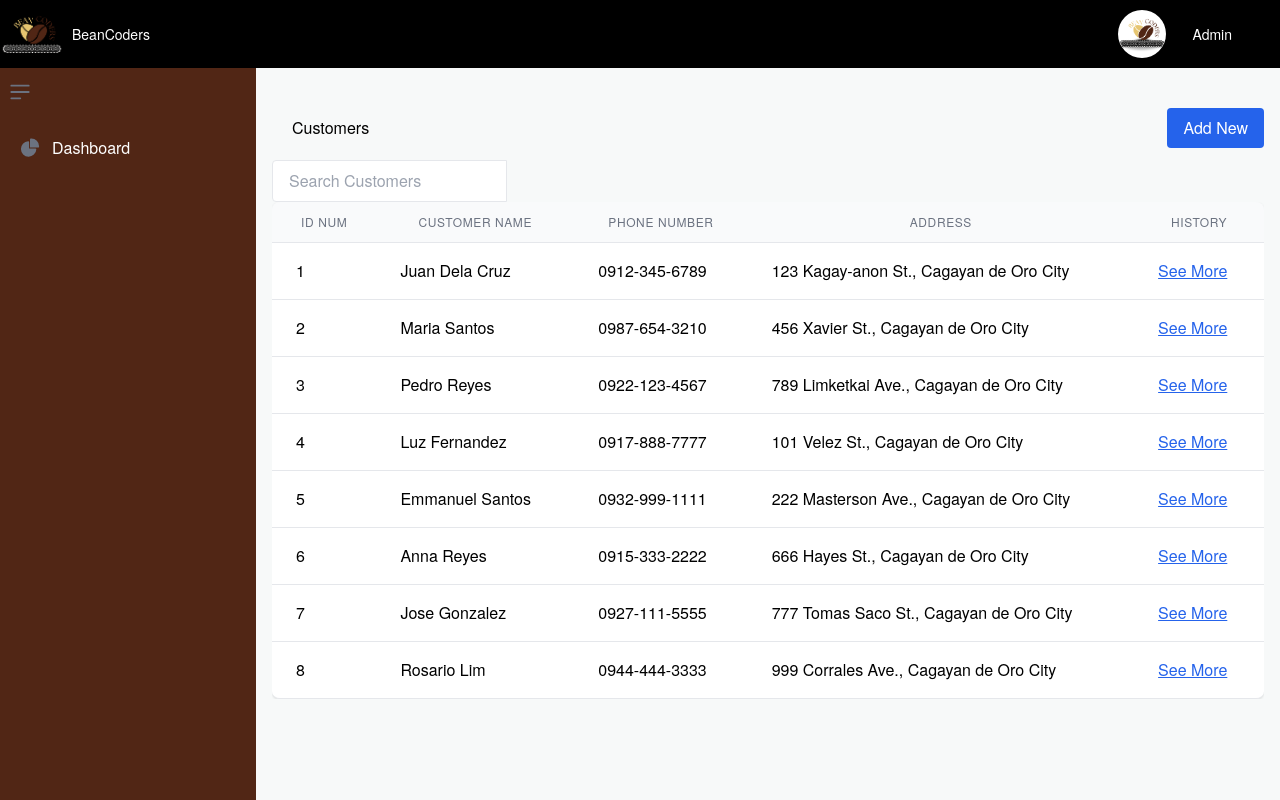
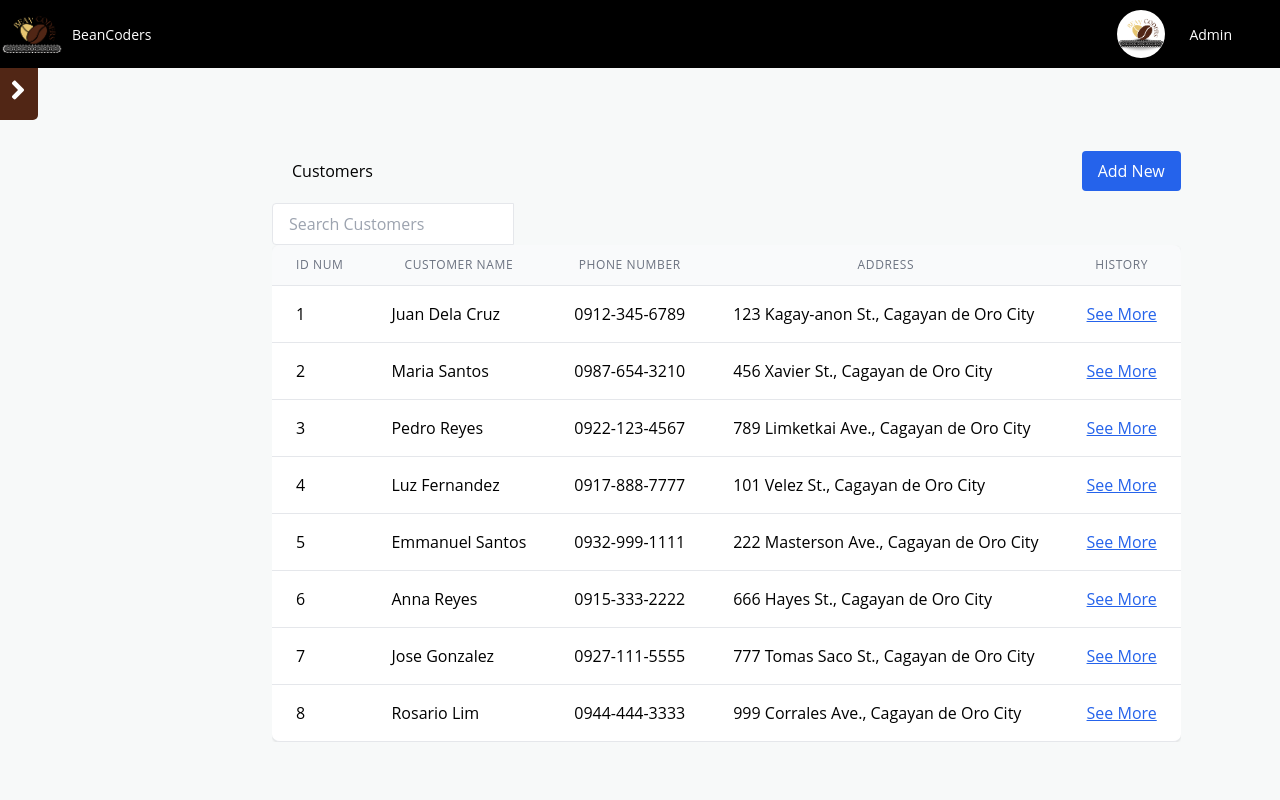
Before and after one commit to joephinecalapiz/beancoders-coffee-sorters, a React (Vite) app: page /customers in a window 1280 px wide. Built offline with nearby package versions, Linux system fonts and the light colour scheme.

Commit message:
Update Dashboard

```diff
--- a/package.json
+++ b/package.json
@@ -19,6 +19,7 @@
     "react-helmet": "^6.1.0",
     "react-helmet-async": "^1.3.0",
     "react-hook-form": "^7.45.2",
+    "react-icons": "^4.10.1",
     "react-router-dom": "^6.14.2"
   },
   "devDependencies": {
--- a/src/App.jsx
+++ b/src/App.jsx
@@ -1,30 +1,66 @@
 /** @format */
 
-import React from "react";
-import { BrowserRouter, Routes, Route } from "react-router-dom";
+import React, { useState } from "react";
+import { BrowserRouter, Routes, Route, Navigate } from "react-router-dom";
 import Login from "./screens/AuthScreen/Login";
 import Landing from "./screens/Landing";
 import About from "./screens/about";
-
+import "./index.css";
 import Signup from "./screens/AuthScreen/Signup";
 import Dashboard from "./screens/DashboardScreen/Dashboard";
 import Sorters from "./screens/DashboardScreen/Sorters";
 import Customers from "./screens/DashboardScreen/Customers";
 import Status from "./screens/DashboardScreen/Status";
+import Sidebar from "./component/Sidebar";
+import Topbar from "./component/Topbar";
 
 function App() {
+  const [navVisible, showNavbar] = useState(false);
+
   return (
     <BrowserRouter>
+      <div className="App">
+        <Sidebar visible={navVisible} show={showNavbar} />
+        <Topbar />
         <Routes>
+          <Route
+            path="/dashboard"
+            element={
+              <div className={!navVisible ? "page" : "page page-with-navbar"}>
+                <Dashboard />
+              </div>
+            }
+          />
+          <Route
+            path="/customers"
+            element={
+              <div className={!navVisible ? "page" : "page page-with-navbar"}>
+                <Customers />
+              </div>
+            }
+          />
+          <Route
+            path="/sorters"
+            element={
+              <div className={!navVisible ? "page" : "page page-with-navbar"}>
+                <Sorters />
+              </div>
+            }
+          />
+          <Route
+            path="/status"
+            element={
+              <div className={!navVisible ? "page" : "page page-with-navbar"}>
+                <Status />
+              </div>
+            }
+          />
           <Route path="/" element={<Landing />} />
           <Route path="/aboutus" element={<About />} />
           <Route path="/login" element={<Login />} />
           <Route path="/signup" element={<Signup />} />
-        <Route path="/dashboard" element={<Dashboard />} />
-        <Route path="/customers" element={<Customers />} />
-        <Route path="/sorters" element={<Sorters />} />
-        <Route path="/status" element={<Status />} />
         </Routes>
+      </div>
     </BrowserRouter>
   );
 }
--- a/src/component/Sidebar.jsx
+++ b/src/component/Sidebar.jsx
@@ -1,69 +1,85 @@
 /** @format */
 
-import React, { useState } from "react";
-import { useNavigate } from "react-router-dom";
+import React from 'react';
+import {
+	FaAngleRight,
+	FaAngleLeft,
+	FaChartBar,
+	FaThLarge,
+	FaShoppingCart,
+	FaCog,
+	FaSignOutAlt,
+	FaBars
+} from 'react-icons/fa';
+import { NavLink } from "react-router-dom";
+import "./sidebar.css";
 
-const Sidebar = () => {
-  const [sidebarOpen, setSidebarOpen] = useState(false);
-  const navigate = useNavigate();
+const ICON_SIZE = 20;
 
-  const toggleSidebar = () => {
-    setSidebarOpen(!sidebarOpen);
-  };
+function Sidebar({visible, show}) {
 
 	return (
-    <div
-      className={`fixed top-0 left-0 z-40 mt-16 w-64 h-screen bg-brown-800 transition-transform ${
-        sidebarOpen ? "" : "-translate-x-full sm:translate-x-0"
-      }`}
+		<>
+			<div className="mobile-nav">
+				<button
+					className="mobile-nav-btn"
+					onClick={() => show(!visible)}
 				>
+					<FaBars size={24}  />
+				</button>
+			</div>
+			<nav className={!visible ? 'navbar' : ''}>
 				<button
-        onClick={toggleSidebar}
-        aria-controls="default-sidebar"
 					type="button"
-        className="inline-flex items-center p-2 mt-2 mr-3 text-sm text-gray-500 rounded-lg hover:bg-gray-100 focus:outline-none focus:ring-2 focus:ring-gray-200 dark:text-gray-400 dark:hover:bg-gray-700 dark:focus:ring-gray-600"
+					className="nav-btn"
+					onClick={() => show(!visible)}
 				>
-        <span className="sr-only">Open sidebar</span>
-        <svg
-          className="w-6 h-6"
-          aria-hidden="true"
-          fill="currentColor"
-          viewBox="0 0 20 20"
-          xmlns="http://www.w3.org/2000/svg"
+					{ !visible
+						? <FaAngleRight size={30} /> : <FaAngleLeft size={30} />}
+				</button>
+				<div>
+					{/* <NavLink
+						className="logo"
+						to="/"
 					>
-          <path
-            clipRule="evenodd"
-            fillRule="evenodd"
-            d="M2 4.75A.75.75 0 012.75 4h14.5a.75.75 0 010 1.5H2.75A.75.75 0 012 4.75zm0 10.5a.75.75 0 01.75-.75h7.5a.75.75 0 010 1.5h-7.5a.75.75 0 01-.75-.75zM2 10a.75.75 0 01.75-.75h14.5a.75.75 0 010 1.5H2.75A.75.75 0 012 10z"
-          ></path>
-        </svg>
-      </button>
-
-      <div className="h-full px-3 py-4 overflow-y-auto">
-        <ul className="space-y-2 font-medium">
-          <li
-            onClick={() => {
-              navigate("/dashboard");
-            }}
-          >
-            <a className="flex items-center p-2 rounded-lg hover:bg-gray-600 dark:hover:bg-gray-700 group group-hover:text-white group-hover:text-black">
-              <svg
-                className="w-5 h-5 text-gray-500 transition duration-75 dark:text-gray-400 group-hover:text-gray-900 dark:group-hover:text-white"
-                aria-hidden="true"
-                xmlns="http://www.w3.org/2000/svg"
-                fill="currentColor"
-                viewBox="0 0 22 21"
-              >
-                <path d="M16.975 11H10V4.025a1 1 0 0 0-1.066-.998 8.5 8.5 0 1 0 9.039 9.039.999.999 0 0 0-1-1.066h.002Z" />
-                <path d="M12.5 0c-.157 0-.311.01-.565.027A1 1 0 0 0 11 1.02V10h8.975a1 1 0 0 0 1-.935c.013-.188.028-.374.028-.565A8.51 8.51 0 0 0 12.5 0Z" />
-              </svg>
-              <span className="ml-3 text-white">Dashboard</span>
-            </a>
-          </li>
-        </ul>
+							<img
+								src={require("../assets/Images/logo.png")}
+								alt="logo"
+							/>
+					</NavLink> */}
+					<div className="links nav-top">
+						<NavLink to="/dashboard" className="nav-link">
+							<FaThLarge size={ICON_SIZE} />
+							<span>Dashboard</span>
+						</NavLink>
+						<NavLink to="/customers" className="nav-link">
+							<FaShoppingCart size={ICON_SIZE} />
+							<span>Customers</span>
+						</NavLink>
+						<NavLink to="/sorters" className="nav-link">
+							<FaShoppingCart size={ICON_SIZE} />
+							<span>Sorters</span>
+						</NavLink>
+            <NavLink to="/status" className="nav-link">
+							<FaChartBar size={ICON_SIZE} />
+							<span>Status </span>
+						</NavLink>
 					</div>
 				</div>
+
+				<div className="links">
+					{/* <NavLink to="/settings" className="nav-link">
+						<FaCog size={ICON_SIZE} />
+						<span>Settings</span>
+					</NavLink> */}
+					<NavLink to="/Sign-out" className="nav-link">
+						<FaSignOutAlt size={ICON_SIZE} />
+						<span>Logout</span>
+					</NavLink>
+				</div>
+			</nav>
+		</>
   );
-};
+}
 
 export default Sidebar;
--- a/src/component/Topbar.jsx
+++ b/src/component/Topbar.jsx
@@ -16,7 +16,7 @@ const Topbar = () => {
   return (
     <div
       className="absolute flex flex-row w-full text-white text-[14px]"
-      style={{ position: "fixed", top: 0, left: 0, zIndex: 100 }}
+      style={{ position: "absolute", top: 0, left: 0, zIndex: 100 }}
     >
       <div className="bg-black h-full w-full flex items-center">
         <img src={BeansLogo} alt="BeansLogo" className="h-16 w-16 mt-1" />
--- /dev/null
+++ b/src/component/sidebar.css
@@ -0,0 +1,114 @@
+nav{
+	position:absolute;
+	top:50px;
+	left:0;
+	display:flex;
+	flex-direction:column;
+	justify-content: space-between;
+	width:15%;
+	min-height: 100vh;
+	background-color: #512615;
+	padding:2rem 1rem 1rem 1rem;
+	/* transition: transform 1s; */
+}
+
+.navbar{
+	transform: translateX(-100%);
+}
+
+.nav-btn{
+	position: absolute;
+		transform: translateX(38px);
+	top: 10px;
+	right: 0;
+	width:40px;
+	height: 60px;
+	border-top-right-radius: 5px;
+	border-bottom-right-radius: 5px;
+	display: flex;
+	justify-content: center;
+	align-items: center;
+	background-color: #512615;
+	outline: none;
+	border: none;
+	font-size: 1rem;
+	padding: 5px 10px;
+	cursor: pointer;
+	color: #fff;
+}
+
+/* .logo{
+	display: block;
+	width: 100px;
+	margin: auto;
+	background:transparent;
+}
+
+.logo img{
+	display: block;
+	width: 100%;
+	height: 100%;
+} */
+
+.nav-link{
+	display: flex;
+	align-items: center;
+	color: #fff;
+	text-decoration: none;
+	padding: 10px 1rem;
+	border-radius: 5px;
+	margin-bottom: 5px;
+}
+
+.nav-link:hover{
+	background-color:#AFB4FF;
+	color: #4e4e4e;
+}
+
+.nav-link span{
+	margin-left: 10px;
+}
+
+.nav-top{
+	margin-top: 1rem;
+}
+
+.mobile-nav{
+	background-color:#512615;
+	width: 100%;
+	height: 50px;
+	display: none;
+	margin-top: 4.2rem;
+}
+
+.mobile-nav-btn{
+	color: #fff;
+	background: transparent;
+	outline: none;
+	border: none;
+	top: 100px;
+	margin: 10px 15px ;
+}
+
+@media only screen and (max-width: 768px){
+	nav{
+		width: 40%;
+		padding: 10px;
+	}
+}
+
+@media only screen and (max-width: 450px){
+	.mobile-nav{
+		display: flex;
+		align-items: center;
+	}
+	nav{
+		width: 70%;
+		top: 100px;
+		min-height: calc(100vh - 38px);
+	}
+
+	.nav-btn{
+		display: none;
+	}
+}
--- a/src/index.css
+++ b/src/index.css
@@ -3,6 +3,7 @@
 @tailwind base;
 @tailwind components;
 @tailwind utilities;
+@import url('https://fonts.googleapis.com/css2?family=Open+Sans:wght@300;400;600;700;800&display=swap');
 
 
 html,
@@ -21,3 +22,37 @@ body,
   display: flex;
   position: relative;
 }
+
+*{
+	padding: 0;
+	margin: 0;
+	box-sizing: border-box;
+	font-family: 'Open Sans', sans-serif;
+}
+
+.App{
+	display: flex;
+	flex-direction: column;
+	width: 100%;
+	height: 100vh;
+}
+
+.page{
+	flex-basis: 100%;
+	display: flex;
+	justify-content: center;
+	align-items: center;
+	transition: margin-left 1s;
+}
+
+.page-with-navbar{
+	margin-left: 15%;
+}
+
+@media only screen and (max-width: 768px){
+	.page-with-navbar{
+		width: 100%;
+		margin-left: 0;
+	}
+
+}
--- a/src/screens/DashboardScreen/Customers.jsx
+++ b/src/screens/DashboardScreen/Customers.jsx
@@ -40,9 +40,6 @@ const Customers = () => {
 
   return (
     <>
-      <Sidebar />
-      <Topbar />
-
       <div className="m-auto p-4 sm:ml-64">
         <div className="flex justify-between items-center mt-20">
           <h1 className="text-black text-32px mt-5 m-5">Customers</h1>
--- a/src/screens/DashboardScreen/Dashboard.jsx
+++ b/src/screens/DashboardScreen/Dashboard.jsx
@@ -1,27 +1,34 @@
 /** @format */
 
-import React, { useEffect, useRef } from "react";
+import React, { useState, useEffect, useRef } from "react";
 import { useNavigate } from "react-router-dom";
 import Topbar from "../../component/Topbar";
 import Sidebar from "../../component/Sidebar";
 // import { Chart, LinearScale } from "chart.js";
 
 const Dashboard = () => {
+  const [sidebarOpen, setSidebarOpen] = useState(false); // State to control sidebar
   const navigate = useNavigate();
 
+  const toggleSidebar = () => {
+    setSidebarOpen(!sidebarOpen); // Toggle sidebar state
+  };
+
+
   return (
+
     <>
-      <Sidebar />
-      <Topbar />
+      {/* <Sidebar sidebarOpen={sidebarOpen} toggleSidebar={toggleSidebar} /> Pass props */}
+      {/* <Topbar /> */}
       <div className="m-auto p-4 sm:ml-64">
-        <p class=" mt-20 text-2xl text-gray-400 dark:text-gray-500">
-          <h1 className="text-black text-16px ml-2">Dashboard</h1>
+        <p class="text-2xl text-gray-400 dark:text-gray-500">
+          <h1 className="text-black text-16px">Dashboard</h1>
         </p>
         <div className="mt-auto">
-          <div className="grid grid-cols-3 gap-4 mb-4">
+          <div className="grid grid-cols-1 gap-4 mb-4">
             <div className="flex items-center justify-center h-24 rounded bg-gray-300 dark:bg-gray-800">
               <div>
-                <h1 className="text-black text-16px ml-2">Bad Beans</h1>
+                <h1 className="text-black text-16px">Bad Beans</h1>
                 <h1 className="text-2xl text-black text-16px ml-2 justify-center flex items-center">
                   60g
                 </h1>
@@ -29,7 +36,7 @@ const Dashboard = () => {
             </div>
             <div className="flex items-center justify-center h-24 rounded bg-gray-300 dark:bg-gray-800">
               <div>
-                <h1 className="text-black text-16px ml-2">Good Beans</h1>
+                <h1 className="text-black text-16px">Good Beans</h1>
                 <h1 className="text-2xl text-black text-16px ml-2 justify-center flex items-center">
                   60g
                 </h1>
@@ -37,7 +44,7 @@ const Dashboard = () => {
             </div>
             <div className="flex items-center justify-center h-24 rounded bg-gray-300 dark:bg-gray-800">
               <div>
-                <h1 className="text-black text-16px ml-2">KG of Bad Beans</h1>
+                <h1 className="text-black text-16px ml-10 mr-10">KG of Bad Beans</h1>
                 <h1 className="text-2xl text-black text-16px ml-2 justify-center flex items-center">
                   60kg
                 </h1>
--- a/src/screens/DashboardScreen/Sorters.jsx
+++ b/src/screens/DashboardScreen/Sorters.jsx
@@ -45,8 +45,6 @@ const Sorters = () => {
 
   return (
     <>
-      <Sidebar />
-      <Topbar />
       <div className="m-auto p-4 sm:ml-64">
         <div className="flex justify-between items-center mt-20">
           <h1 className="text-black text-32px">Sorters</h1>
--- a/src/screens/DashboardScreen/Status.jsx
+++ b/src/screens/DashboardScreen/Status.jsx
@@ -39,8 +39,6 @@ const Status = () => {
 
   return (
     <>
-      <Sidebar />
-      <Topbar />
       <div className="m-auto p-4 sm:ml-64">
       <div className="flex justify-between items-center mt-20">
           <h1 className="text-black text-32px">Status</h1>
```
Also changed, not shown: 2 other files (tests, documents, lock files or other folders). Lines whose indentation alone changed are shown as unchanged.
